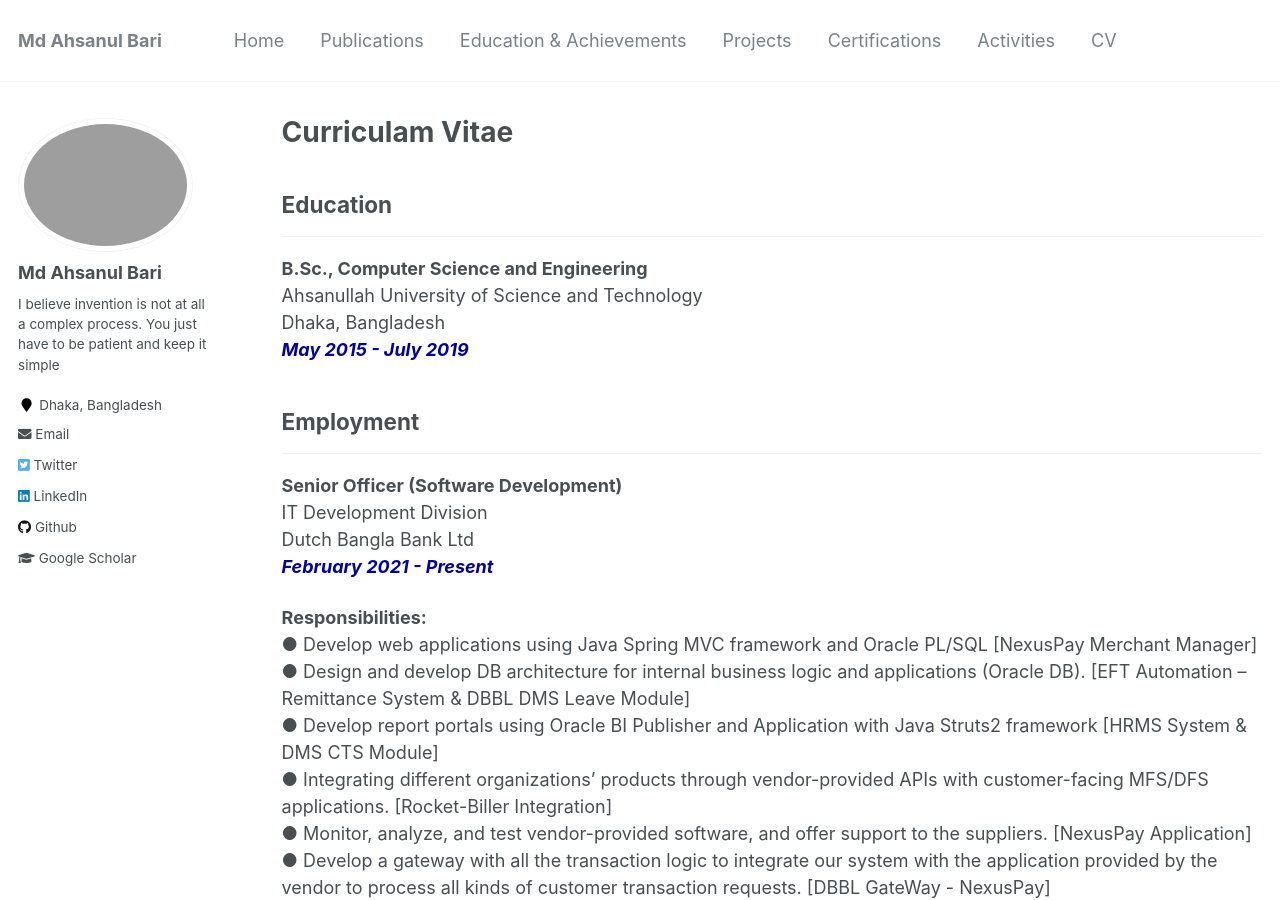
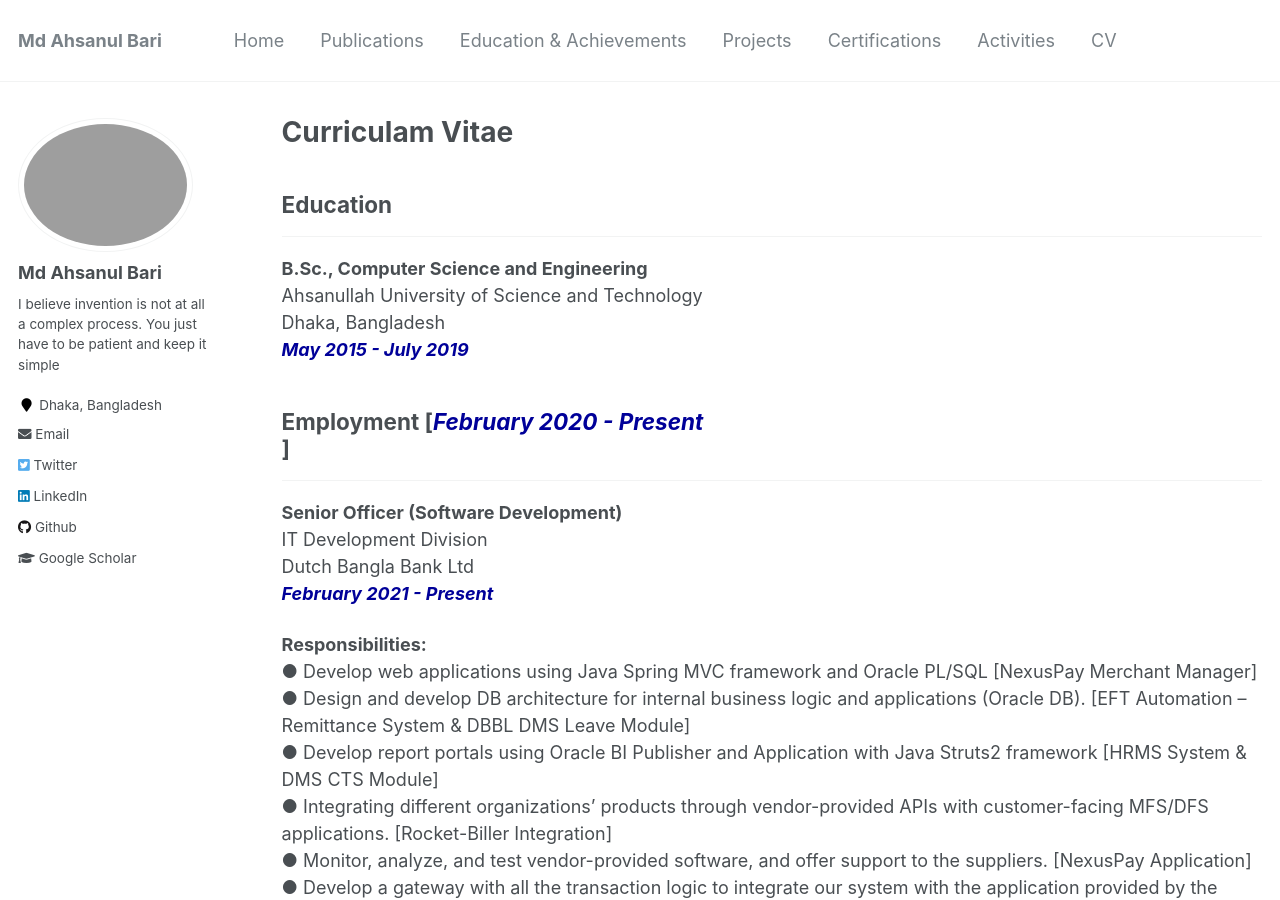
Before and after one commit to AhsanulBariRomi/ahsanul-bari.github.io, a Jekyll site: the page built from _pages/cv.md, in a window 1280 px wide and 900 px high. Built offline with Jekyll 4.4.1, drawn with Linux system fonts in a browser that asks for light colours.

Commit message:
Update cv.md

```diff
--- a/_pages/cv.md
+++ b/_pages/cv.md
@@ -14,7 +14,7 @@ Ahsanullah University of Science and Technology<br />
 Dhaka, Bangladesh<br />
 <i style='color:#000099;'>**May 2015 - July 2019**</i>
 
-## Employment
+## Employment [<i style='color:#000099;'>**February 2020 - Present**</i><br/>]
 -------------
 <b>Senior Officer (Software Development)</b><br />
 IT Development Division <br/>
```
